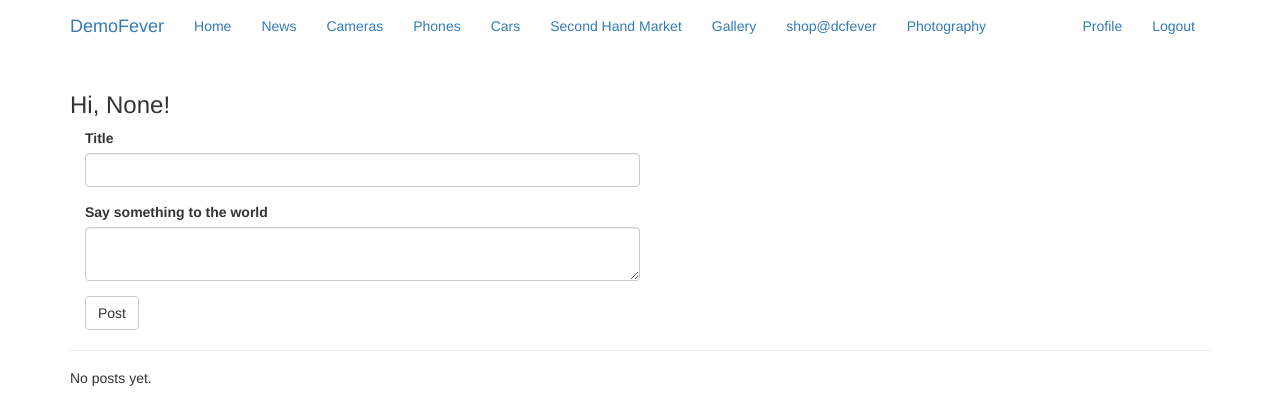
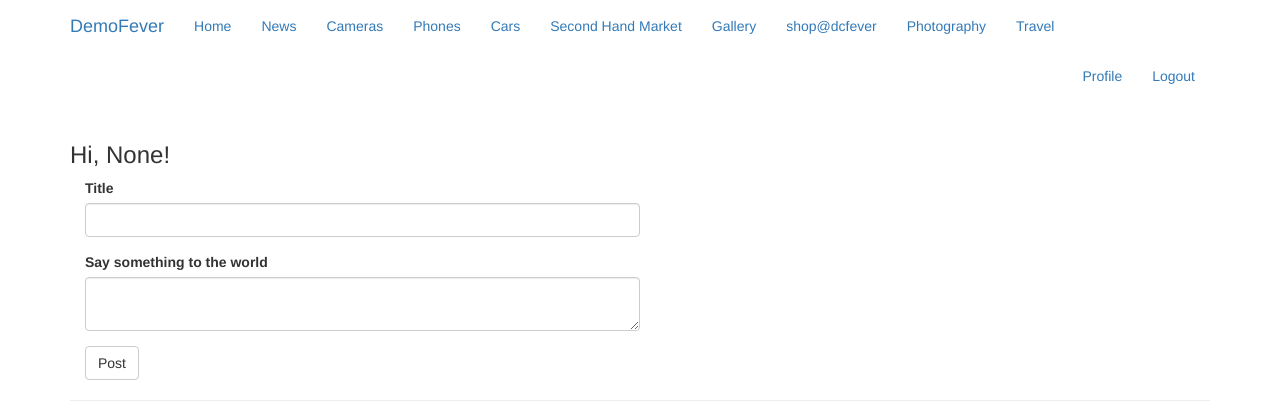
Before and after one commit to ltek0/Flask-Exercise, a Flask app: page / in a window 1280 px wide. Shown: the top 420 px of the page. Run offline with Flask 3, Linux system fonts and the light colour scheme; the visitor is signed in with stand-in values (Sample User, id 1); data comes from the database, SQL or seed files in the repository; data that the repository does not hold is empty; some libraries are stand-ins or nearby versions.

Commit message:
nav bar done

```diff
--- a/app/templates/_navgation_bar.html.j2
+++ b/app/templates/_navgation_bar.html.j2
@@ -42,6 +42,9 @@
                 <li>
                     <a href="{{ url_for('photography') }}">{{ _("Photography") }}</a>
                 </li>
+                <li>
+                    <a href="{{ url_for('travel') }}">{{ _("Travel") }}</a>
+                </li>
             </ul>
             <ul class="nav navbar-nav navbar-right">
                 {% if current_user.is_anonymous %}
```
